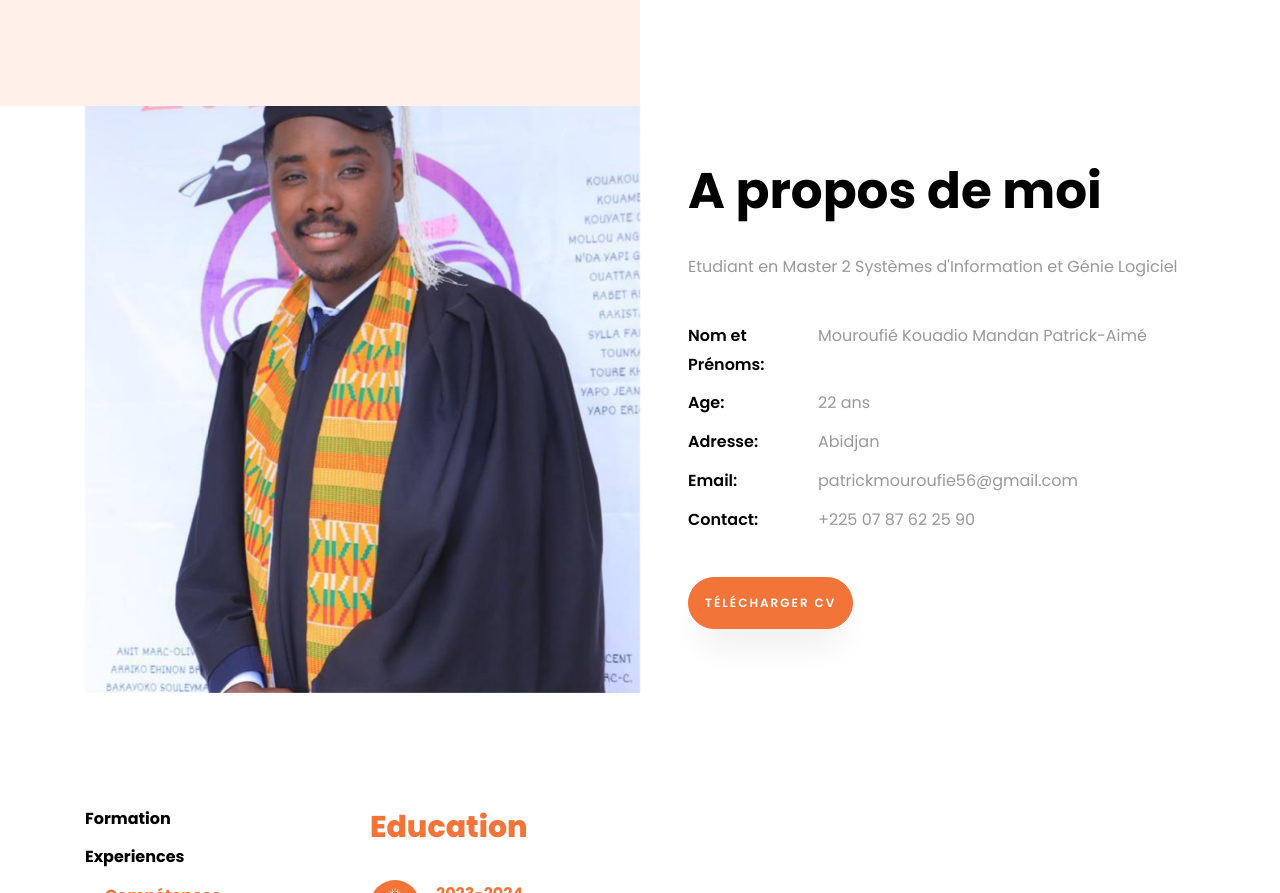
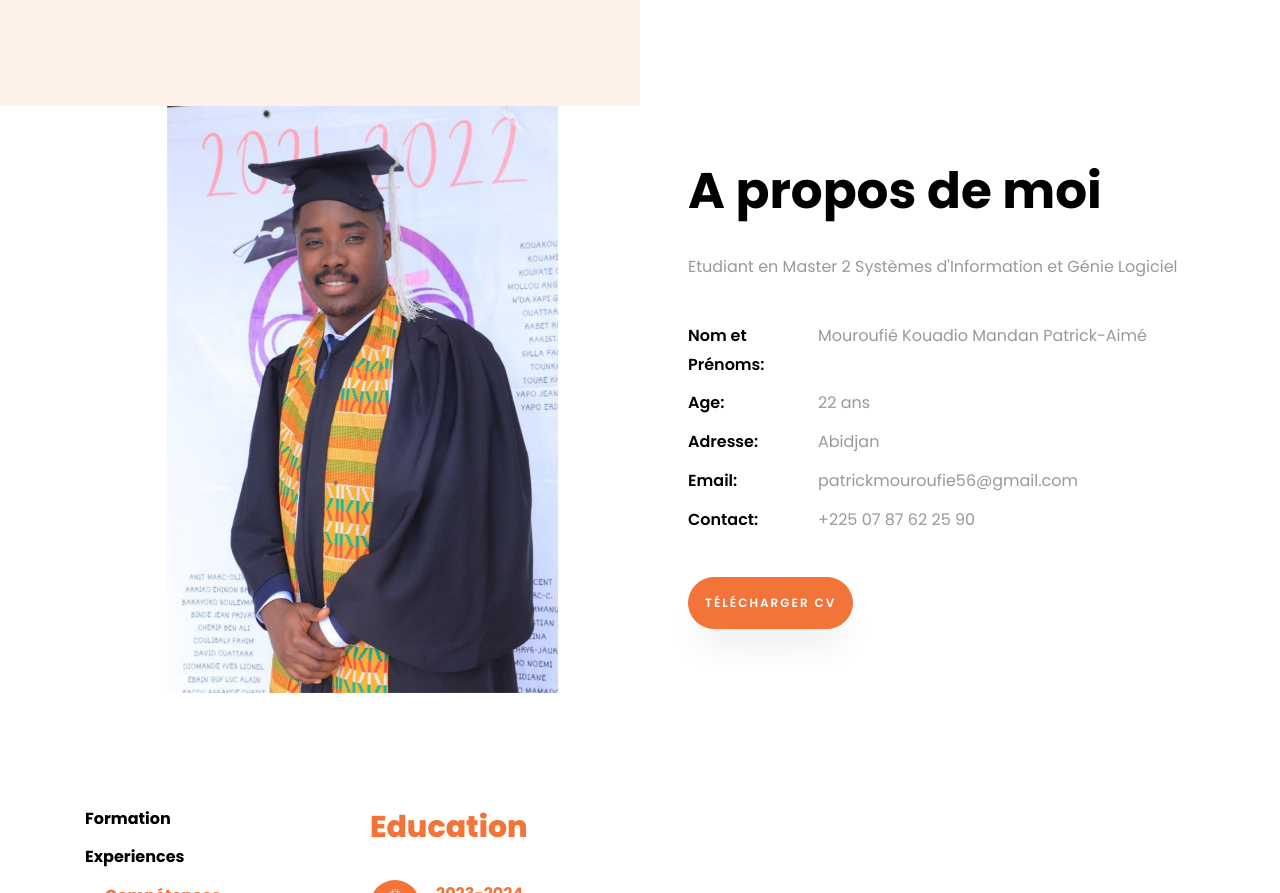
Before and after one commit to bambou181/Portfolio-Genie, a plain HTML site: page index.html in a window 1280 px wide. Shown: the part 694-1587 px from the top of the page. Drawn offline with Linux system fonts and the light colour scheme; files whose address does not match are found by name.

Commit message:
responsive photo apropos

```diff
--- a/index.html
+++ b/index.html
@@ -94,7 +94,7 @@
 					<div class="img-about img d-flex align-items-stretch">
 						<div class="overlay"></div>
 						<div class="img d-flex align-self-stretch align-items-center"
-							style="background-image:url(images/diploma3.jpg); background-size: cover; background-position: center;">
+							style="background-image:url(images/diploma3.jpg); background-size: contain; background-position: center;">
 						</div>
 					</div>
 				</div>
```
